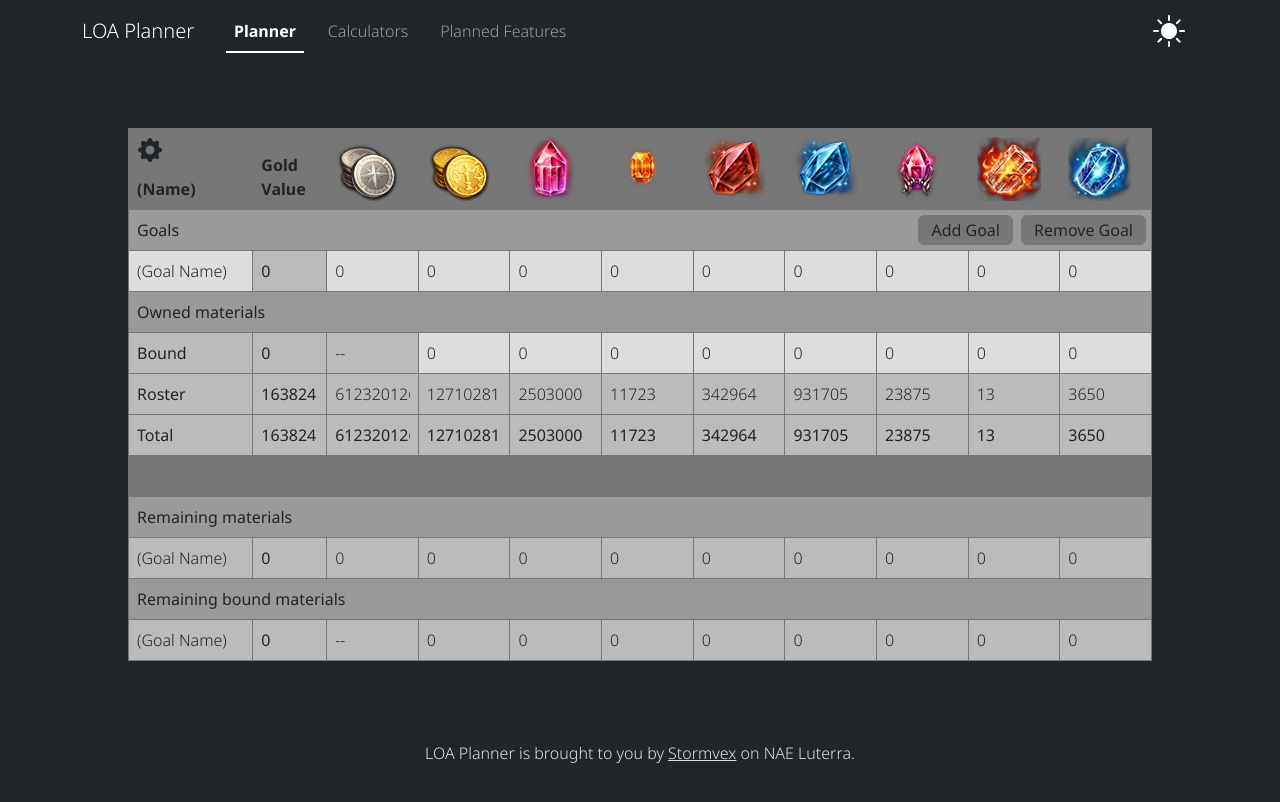
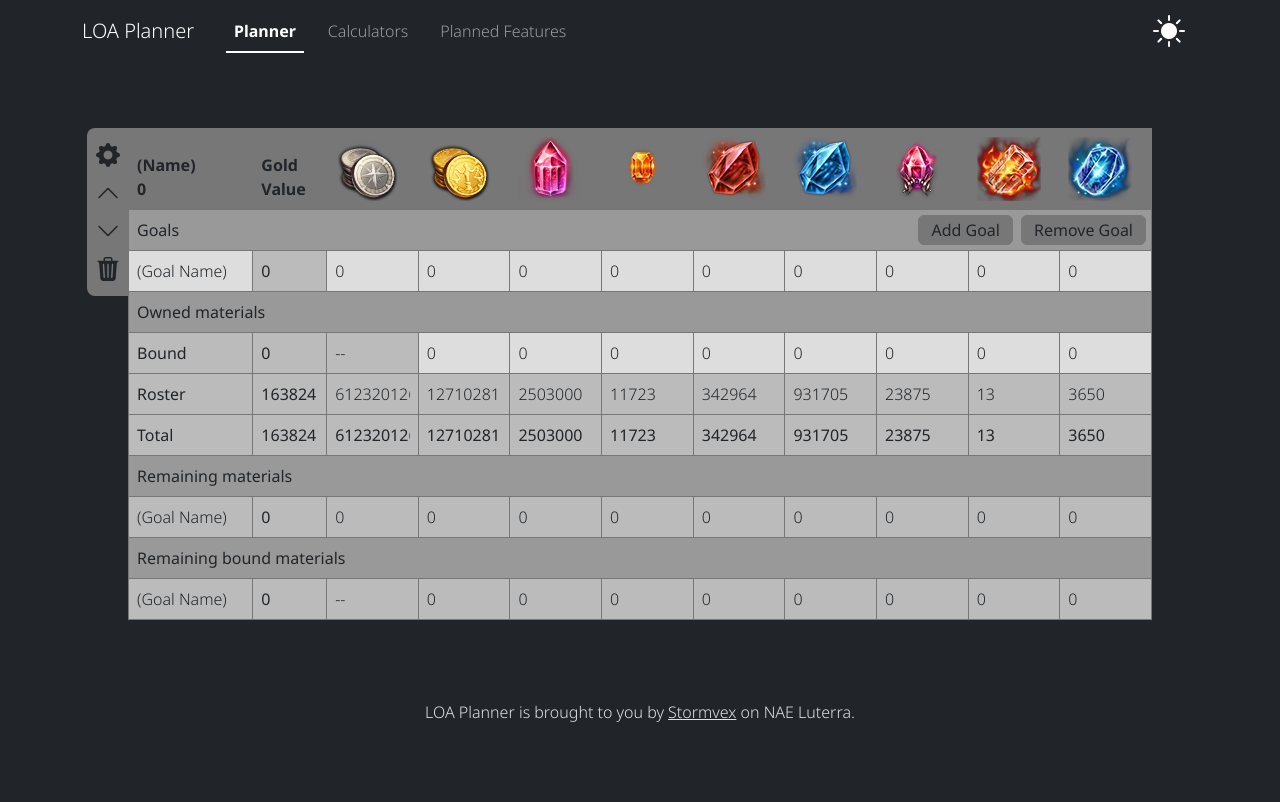
Before and after one commit to md842/loa-planner, a React (Vite) app: page / in a window 1280 px wide. Shown: the top 802 px of the page. Built offline with nearby package versions, Linux system fonts and the light colour scheme.

Commit message:
Added settings tab to character card
Character card now has a settings tab with buttons for the settings modal, character reordering (not yet implemented), and character deletion (not yet implemented).

```diff
--- a/src/components/CharacterCard.css
+++ b/src/components/CharacterCard.css
@@ -26,18 +26,27 @@ td, th{ /* Set border color to the table's theme color */
   background-color: color-mix(in srgb, var(--table-color) 25%, white 75%) !important;
 }
 
-/* Settings button formatting */
+/* Settings tab formatting */
 
-.settings-btn{
-  padding: 0px;
-  position: relative;
-  top: -0.5em; /* Align settings button with the top of the cell */
+.settings-tab{
+  position: absolute; /* Anchor to top-left of table */
+  left: calc(10% - 2.5em - 1px); /* 10% margin - width of tab - table border */
+
+  background-color: var(--table-color);
+
+  display: flex;
+  flex-direction: column; /* Display buttons vertically */
+
+  border-radius: 0.5em 0 0 0.5em; /* top-left, top-right, bottom-right, bottom-left */
+  padding: 0.5em;
+}
+
+.settings-tab .btn{ /* All buttons on settings tab */
   --bs-btn-color: #212529; /* Set light mode default text color */
   --bs-btn-hover-color: var(--bs-gray-dark);
-}
 
-.settings-btn .bi-gear-fill{ /* Dark/light mode button */
   font-size: 1.5em; /* Set icon size */
+  padding: 0px;
 }
 
 form .btn{ /* Separate form buttons in CharSettings modal */
--- a/src/components/CharacterCard.tsx
+++ b/src/components/CharacterCard.tsx
@@ -329,6 +329,18 @@ export function CharacterCard(char: Character): JSX.Element{
     );
   }
 
+  function swapUp(){
+    console.log("swapUp called (not yet implemented)");
+  }
+
+  function swapDown(){
+    console.log("swapDown called (not yet implemented)");
+  }
+
+  function deleteChar(){
+    console.log("deleteChar called (not yet implemented)");
+  }
+
   /**
    * Generate a table row for the "Goals" or "Remaining materials" sections.
    * @param  {Goal}           goal      The goal being used to generate the row.
@@ -425,17 +437,25 @@ export function CharacterCard(char: Character): JSX.Element{
 
   return(
     <>
-      <SettingsModal/> {/* Hidden until settings-btn onClick sets modalVis to true*/}
+      <SettingsModal/> {/* Hidden until setModalVis(true) onClick*/}
+      <div className="settings-tab">
+        <Button variant="link" onClick={() => setModalVis(true)}>
+          <i className="bi bi-gear-fill"/>
+        </Button>
+        <Button variant="link" onClick={swapUp}>
+          <i className="bi bi-chevron-up"/>
+        </Button>
+        <Button variant="link" onClick={swapDown}>
+          <i className="bi bi-chevron-down"/>
+        </Button>
+        <Button variant="link" onClick={deleteChar}>
+          <i className="bi bi-trash3-fill"/>
+        </Button>
+      </div>
       <Table hover>
         <thead>
           <tr>
-            <th>
-              <Button className="settings-btn" variant="link" onClick={() => setModalVis(true)}>
-                <i className="bi bi-gear-fill"/>
-              </Button>
-              <br/>
-              {charState.name}
-            </th>
+            <th>{charState.name}<br/>{charState.ilvl} {charState.class}</th>
             <th>Gold Value</th>
             <th><img src={silver}/></th>
             <th><img src={gold}/></th>
@@ -459,7 +479,6 @@ export function CharacterCard(char: Character): JSX.Element{
           {goalTable}
           <tr className="bold"><td className="section-title" colSpan={11}>Owned materials</td></tr>
           {matsTable}
-          <tr><th colSpan={11}>&nbsp;</th></tr>{/* Blank row as spacer */}
           <tr className="bold section-title"><td className="section-title" colSpan={11}>{"Remaining materials"}</td></tr>
           {remTable[0]}
           <tr className="bold section-title"><td className="section-title" colSpan={11}>{"Remaining bound materials"}</td></tr>
```
